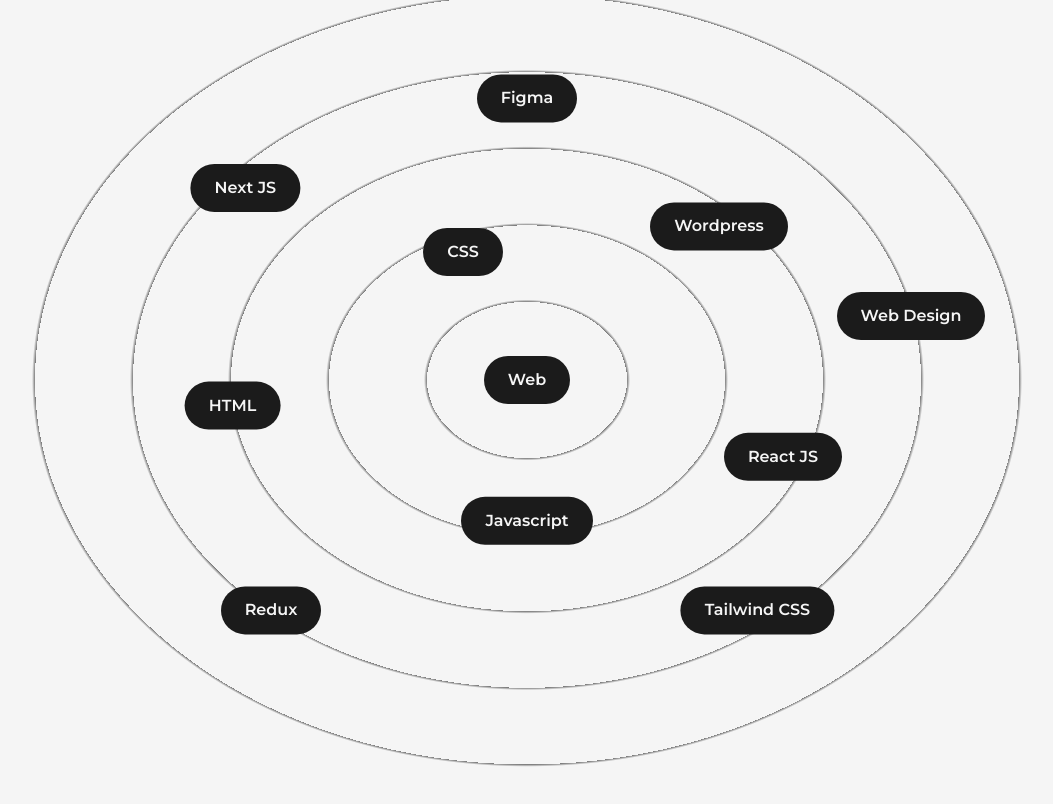
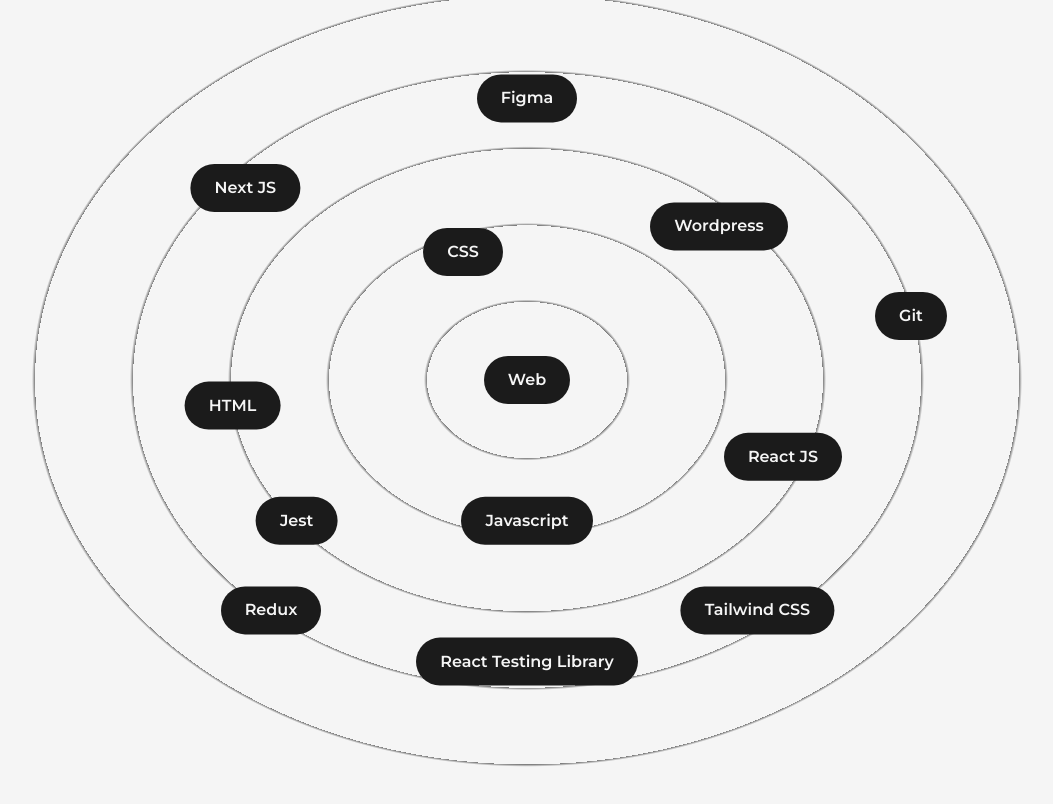
Before and after one commit to ilonavarro/portfolioCopy, a Next.js app: page /about in a window 1280 px wide. Shown: the part 1304-2108 px from the top of the page, without its empty margins (113-1166 px from the left). Built offline with nearby package versions, Linux system fonts and the light colour scheme.

Commit message:
update Next 13.4.3 and finished skill and skills

```diff
--- a/package.json
+++ b/package.json
@@ -11,9 +11,9 @@
   "dependencies": {
     "autoprefixer": "10.4.14",
     "eslint": "8.40.0",
-    "eslint-config-next": "13.4.2",
+    "eslint-config-next": "13.4.3",
     "framer-motion": "^10.12.12",
-    "next": "13.4.2",
+    "next": "13.4.3",
     "postcss": "8.4.23",
     "react": "18.2.0",
     "react-dom": "18.2.0",
--- a/src/components/Skills/Skill.js
+++ b/src/components/Skills/Skill.js
@@ -1,10 +1,11 @@
 'use client'
 import { motion } from 'framer-motion'
 
-export default function Skill({ text, x, y }) {
+export default function Skill({ text, x, y, tooltip = '✨ You hover me!' }) {
   return (
+    <>
       <motion.div
-      className='flex items-center justify-center rounded-full font-semibold bg-dark text-light py-3 px-6 shadow-dark cursor-grab
+        className='group flex items-center justify-center rounded-full font-semibold bg-dark text-light py-3 px-6 shadow-dark cursor-grab
       absolute'
         whileHover={{
           scale: 1.05,
@@ -17,6 +18,13 @@
         viewport={{ once: true }}
       >
         {text}
+        <span
+          className='absolute top-10 scale-0 transition-all rounded-full bg-red-950 p-2 text-xs text-light group-hover:scale-100
+        text-center'
+        >
+          {tooltip}
+        </span>
       </motion.div>
+    </>
   )
 }
--- a/src/components/Skills/index.js
+++ b/src/components/Skills/index.js
@@ -5,6 +5,7 @@
     <>
       <h2 className='font-bold text-8xl mt-64 w-full text-center'>Skills</h2>
       <div className='w-full h-screen relative flex items-center justify-center rounded-full bg-circularLight'>
+        <Skill x='0vw' y='-22vw' text='Figma' tooltip='Used to create designs' />
         <Skill x='0vw' y='0vw' text='Web' />
         <Skill x='-5vw' y='-10vw' text='CSS' />
         <Skill x='-23vw' y='2vw' text='HTML' />
@@ -12,10 +13,14 @@
         <Skill x='20vw' y='6vw' text='React JS' />
         <Skill x='-22vw' y='-15vw' text='Next JS' />
         <Skill x='15vw' y='-12vw' text='Wordpress' />
-        <Skill x='30vw' y='-5vw' text='Web Design' />
-        <Skill x='0vw' y='-22vw' text='Figma' />
+        <Skill x='30vw' y='-5vw' text='Git' />
         <Skill x='-20vw' y='18vw' text='Redux' />
         <Skill x='18vw' y='18vw' text='Tailwind CSS' />
+        <Skill x='0vw' y='22vw' text='React Testing Library' />
+        <Skill x='-18vw' y='11vw' text='Jest' />
+        {/* cloud
+        docker
+         */}
       </div>
     </>
   )
```
Also changed, not shown: 1 other file (tests, documents, lock files or other folders). Lines whose indentation alone changed are shown as unchanged.
